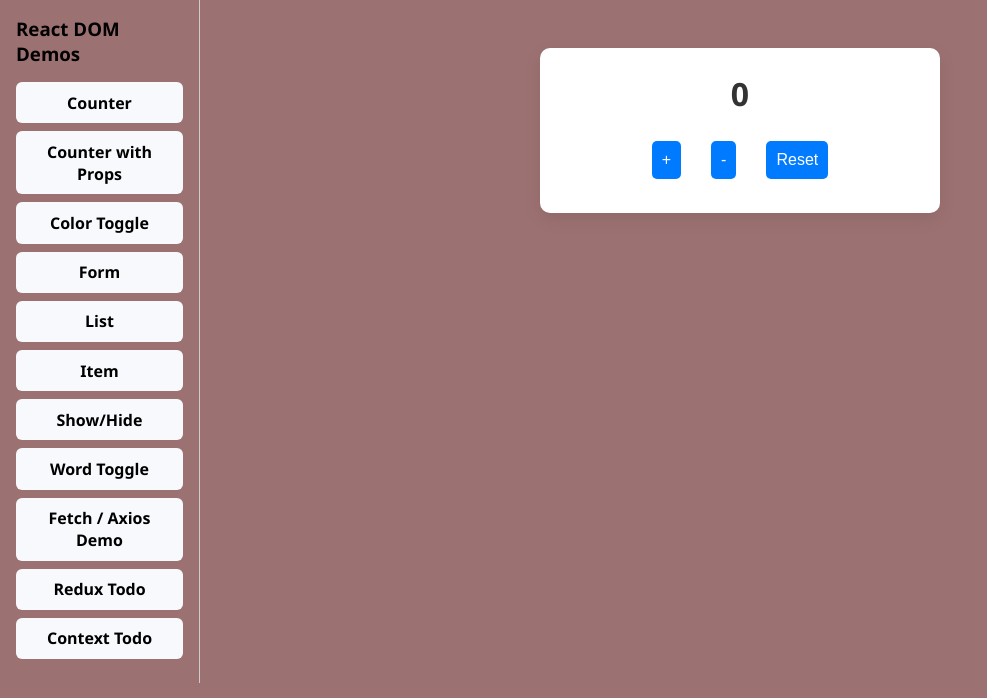
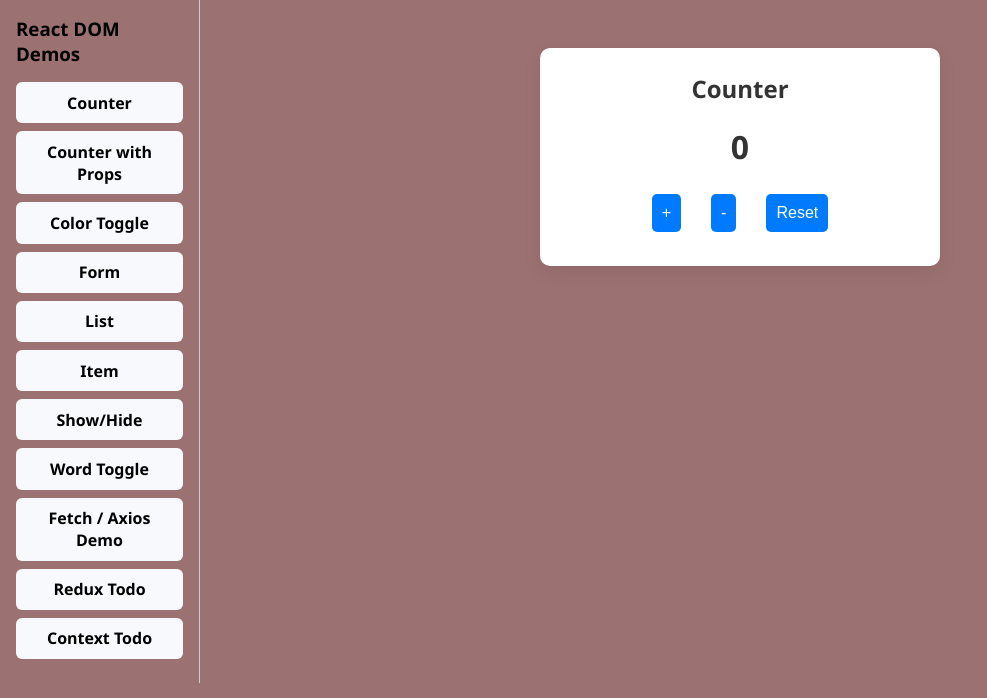
Before and after one commit to chuks2274/react-dom-fundamentals, a React (Vite) app: page /counter in a window 1280 px wide. Shown: the top 698 px of the page, without its empty margins (0-987 px from the left). Built offline with nearby package versions, Linux system fonts and the light colour scheme.

Commit message:
update files

```diff
--- a/src/components/Counter/Counter.jsx
+++ b/src/components/Counter/Counter.jsx
@@ -14,6 +14,7 @@ const Counter = () => {
 
     return(
         <div className="container">
+            <h2>Counter</h2>
             <h1>{count}</h1>
             <div className="btn-group">
                 <button className="btn" onClick={increment}>+</button>
--- a/src/components/CounterWithProps/Child.jsx
+++ b/src/components/CounterWithProps/Child.jsx
@@ -4,6 +4,7 @@ const Child = ({count, increment, decrement, reset}) => {
 
     return(
         <div className="container">
+            <h2>Counter</h2>
             <h1>{count}</h1>
             <div className="btn-group">
             <button className="btn" onClick={increment}>+</button>
--- a/src/components/Show/Show.jsx
+++ b/src/components/Show/Show.jsx
@@ -8,6 +8,7 @@ const toggleMessage = () => {
 }
 return(
      <div className="container">
+        <h2>Show/Hide Message</h2>
         {message && <h1>Hello World!</h1>}
         <button className="btn" onClick={toggleMessage}>Toggle Message</button>
      </div>
--- a/src/components/Word/Word.jsx
+++ b/src/components/Word/Word.jsx
@@ -9,6 +9,7 @@ const toggleWord = () => {
 
     return(
         <div className="container">
+        <h2>Toggle Message</h2>
      <h1>{word}</h1>
      <button className="btn" onClick={toggleWord}>Toggle Message</button>
         </div>
```
